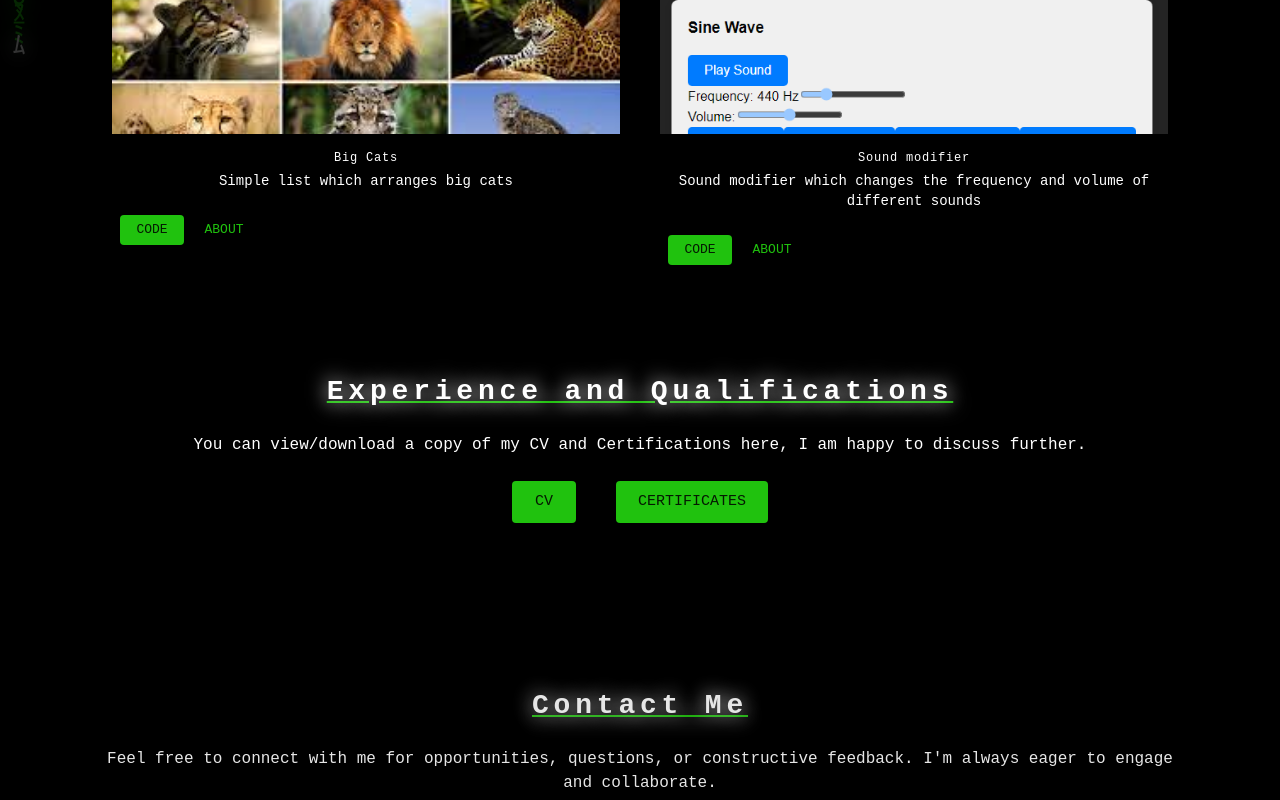
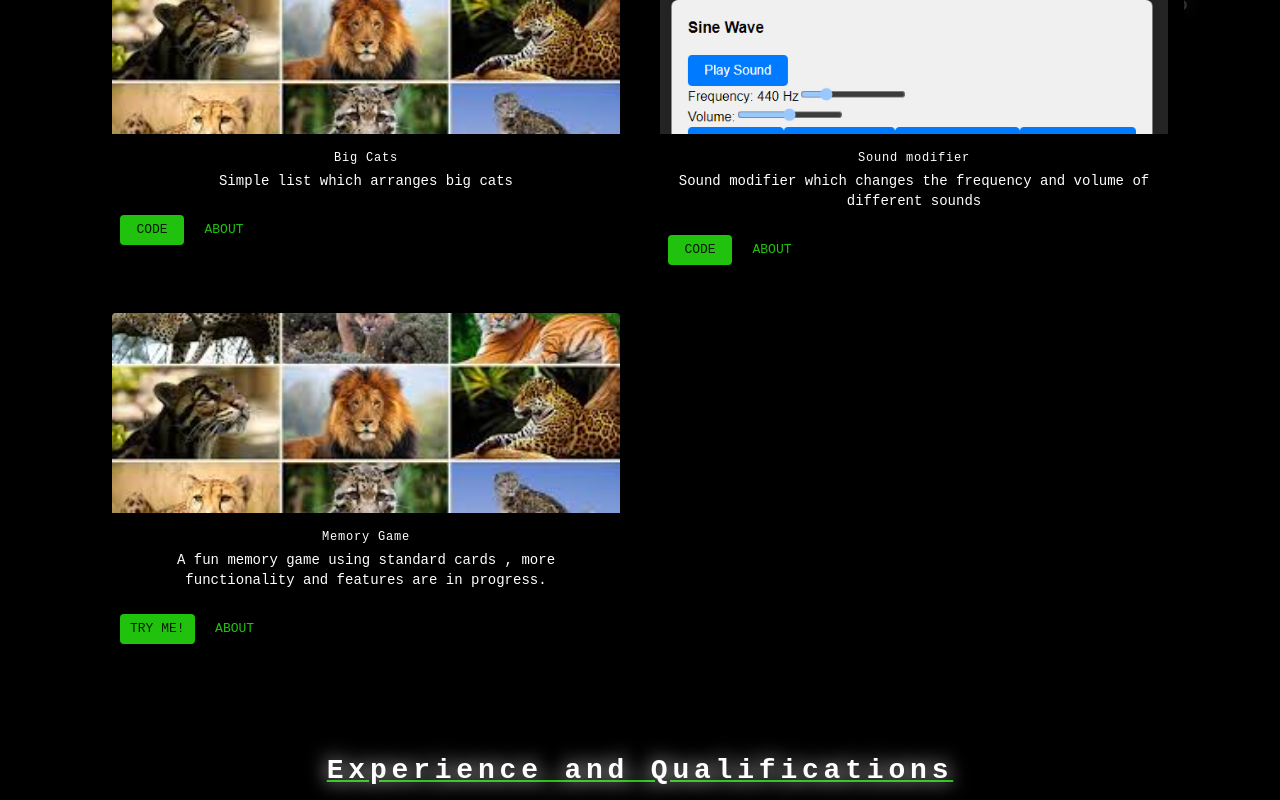
Before and after one commit to ryancameron555/PortfolioPage, a React (Vite) app in the folder portfolio/: page / in a window 1280 px wide. Shown: the part 1020-1820 px from the top of the page. Built offline with nearby package versions, Linux system fonts and the light colour scheme.

Commit message:
Added memory card game

```diff
--- /dev/null
+++ b/portfolio/src/components/Cards/projectE.jsx
@@ -0,0 +1,97 @@
+/** @format */
+
+import Card from '@mui/material/Card';
+import CardActions from '@mui/material/CardActions';
+import CardContent from '@mui/material/CardContent';
+import CardMedia from '@mui/material/CardMedia';
+import Button from '@mui/material/Button';
+import Typography from '@mui/material/Typography';
+import Dialog from '@mui/material/Dialog';
+import DialogActions from '@mui/material/DialogActions';
+import DialogContent from '@mui/material/DialogContent';
+import DialogContentText from '@mui/material/DialogContentText';
+import DialogTitle from '@mui/material/DialogTitle';
+import { useTheme } from '@mui/material/styles';
+import PropTypes from 'prop-types';
+import cats from '../../assets/projectImages/cats.jpeg';
+import { useState } from 'react';
+import DialogContainer from '../containers/DialogContainer';
+
+const ProjectA = ({ children }) => {
+  const theme = useTheme();
+  const [open, setOpen] = useState(false);
+
+  const handleClickOpen = () => {
+    setOpen(true);
+  };
+
+  const handleClose = () => {
+    setOpen(false);
+  };
+
+  return (
+    <Card
+      sx={{
+        MaxWidth: '100%',
+        background: theme.palette.background.default,
+        margin: '1vh',
+        // boxShadow: `0px 0px 5px ${theme.palette.secondary.main}`,
+      }}
+    >
+      <CardMedia
+        sx={{
+          height: '25vh',
+        }}
+        image={cats}
+        title="Hajamie Judo Logo"
+      />
+      <CardContent>
+        <Typography gutterBottom variant="h5" component="div">
+          Memory Game
+        </Typography>
+        <Typography variant="body2" color="text.primary">
+          A fun memory game using standard cards , more functionality and
+          features are in progress.
+        </Typography>
+      </CardContent>
+      <CardActions>
+        <Button
+          size="small"
+          variant="contained"
+          href="https://ryancameron555.github.io/MemoryGame/t"
+          target="blank"
+          rel="noopener noreferrer"
+        >
+          Try Me!
+        </Button>
+        <Button size="small" onClick={handleClickOpen}>
+          About
+        </Button>
+      </CardActions>
+      {children}
+      <Dialog open={open} onClose={handleClose}>
+        <DialogContainer>
+          <DialogTitle>About</DialogTitle>
+          <DialogContent>
+            <DialogContentText>
+              This project holds a list of big cats including their Latin name.
+              The list has buttons which can sort alphabetically ,reverse the
+              sort order , filter for the Panthera family and reset the filter.
+            </DialogContentText>
+          </DialogContent>
+          <DialogActions>
+            <Button onClick={handleClose} color="primary">
+              Close
+            </Button>
+          </DialogActions>
+        </DialogContainer>
+      </Dialog>
+    </Card>
+  );
+};
+
+ProjectA.propTypes = {
+  children: PropTypes.node,
+};
+
+export default ProjectA;
--- a/portfolio/src/components/containers/CardContainer.jsx
+++ b/portfolio/src/components/containers/CardContainer.jsx
@@ -10,6 +10,7 @@ import ProjectA from '../Cards/projectA';
 import ProjectB from '../Cards/projectB';
 import ProjectC from '../Cards/projectC';
 import ProjectD from '../Cards/projectD';
+import ProjectE from '../Cards/projectE';
 import theme from '../../Styling/theme';
 
 const Item = styled(Paper)(({ theme }) => ({
@@ -80,6 +81,11 @@ export default function CardContainer() {
             <ProjectD />
           </Item>
         </Grid>
+        <Grid item xs={12} sm={6} md={6}>
+          <Item>
+            <ProjectE />
+          </Item>
+        </Grid>
       </Grid>
     </Box>
   );
```
